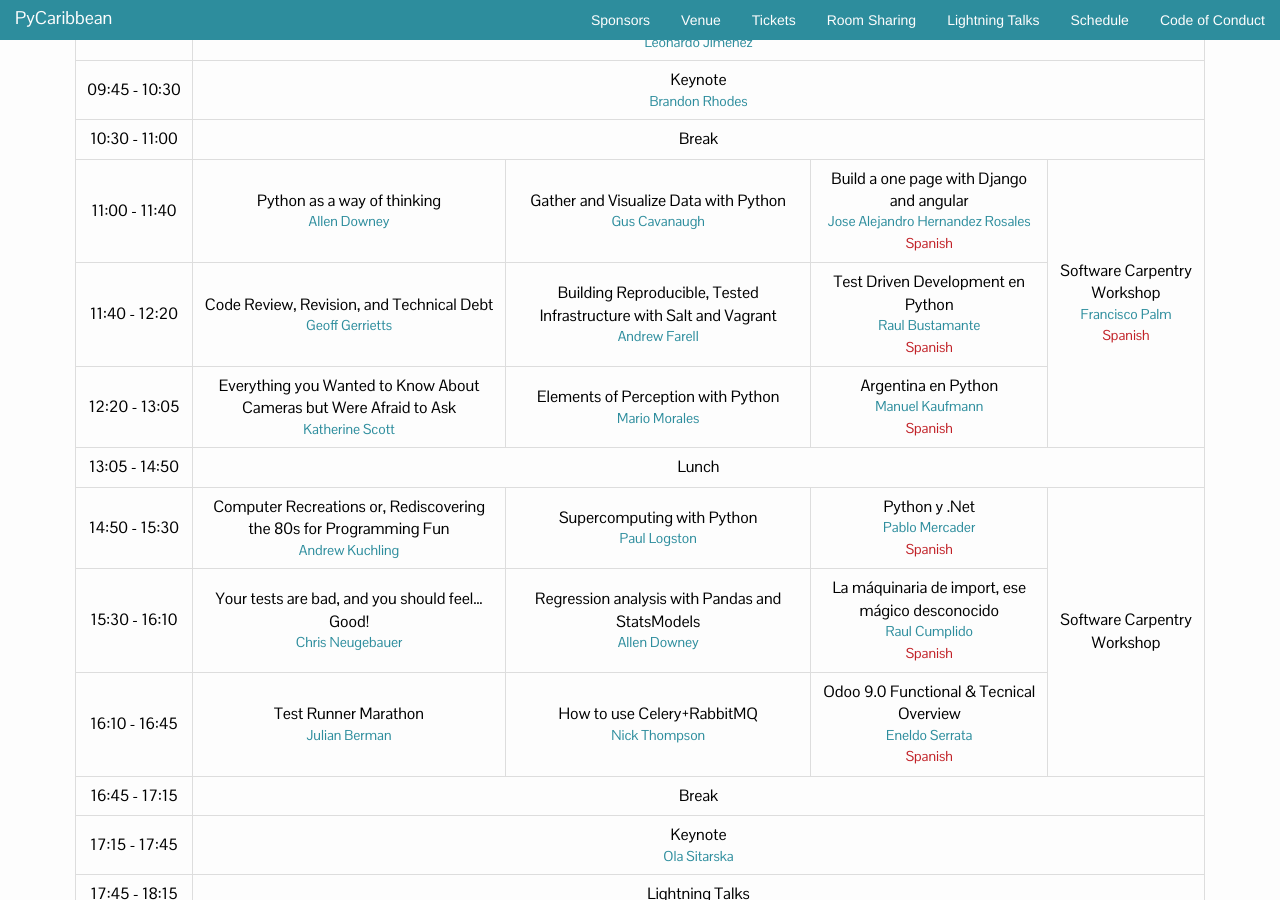
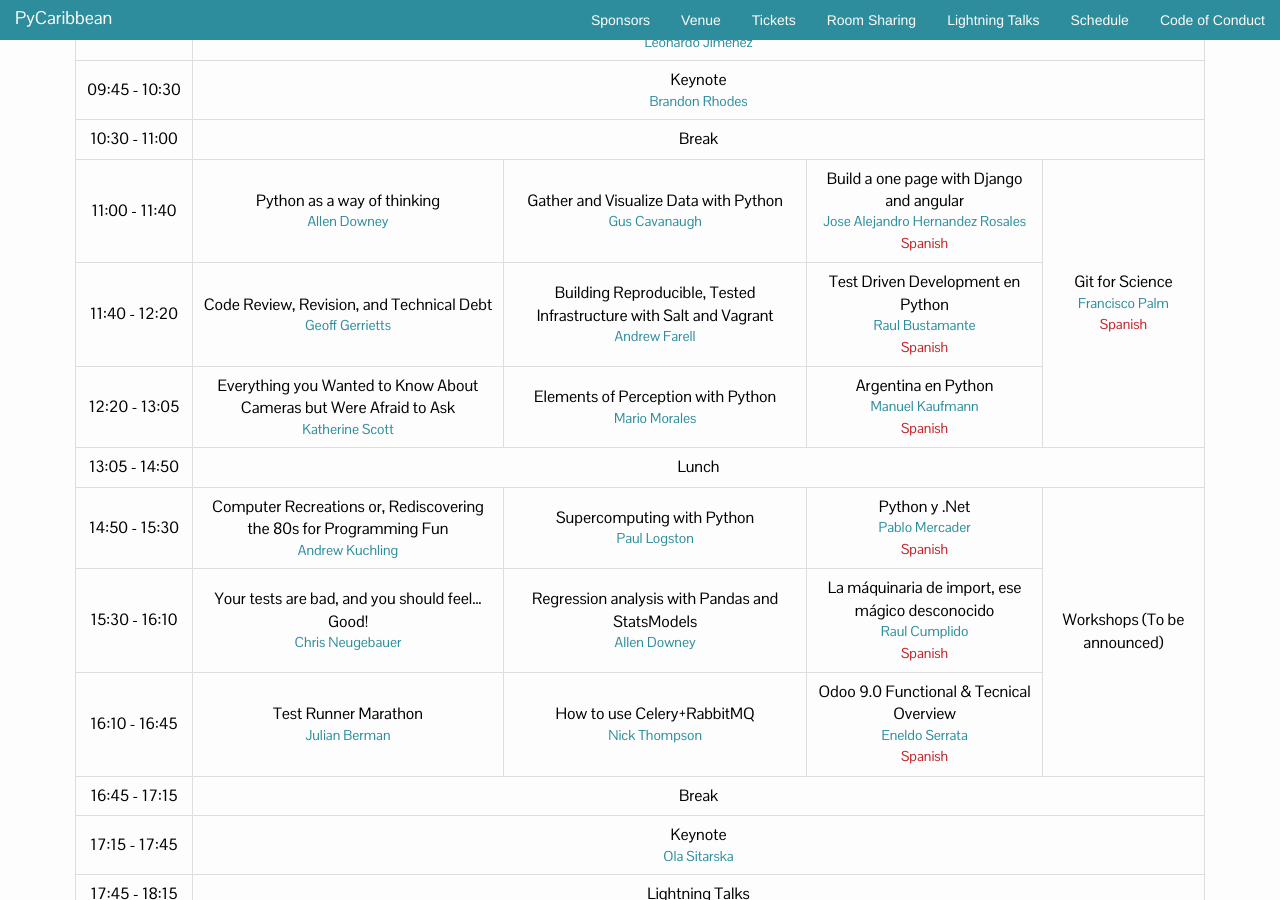
Before and after one commit to pycaribbean/pycaribbean.github.io, a Jekyll site: the page built from schedule.html, in a window 1280 px wide and 900 px high, scrolled down 366 px. Built offline with Jekyll 4.4.1, drawn with Linux system fonts in a browser that asks for light colours; nearby versions of some CDN libraries; library files that are not in the unit come from our copies.

Commit message:
Update schedule.html

```diff
--- a/schedule.html
+++ b/schedule.html
@@ -44,7 +44,7 @@
                 <td>Python as a way of thinking  <span class="speaker">Allen Downey</span></td>
                 <td>Gather and Visualize Data with Python <span class="speaker">Gus Cavanaugh</span></td>
                 <td>Build a one page with Django and angular  <span class="speaker">Jose Alejandro Hernandez Rosales</span> <span class="spanish">Spanish</span></td>
-                <td rowspan="3" class="uk-table-middle">Software Carpentry Workshop <span class="speaker">Francisco Palm</span><span class="spanish">Spanish</span></td>
+                <td rowspan="3" class="uk-table-middle">Git for Science <span class="speaker">Francisco Palm</span><span class="spanish">Spanish</span></td>
               </tr>
               <tr>
                 <td class="time">11:40 - 12:20</td>
@@ -67,7 +67,7 @@
                 <td>Computer Recreations or, Rediscovering the 80s for Programming Fun <span class="speaker">Andrew Kuchling</span></td>
                 <td>Supercomputing with Python  <span class="speaker">Paul Logston</span></td>
                 <td>Python y .Net  <span class="speaker">Pablo Mercader</span> <span class="spanish">Spanish</span></td>
-                <td rowspan="3" class="uk-table-middle">Software Carpentry Workshop</td>
+                <td rowspan="3" class="uk-table-middle">Workshops (To be announced)</td>
               </tr>
               <tr>
                 <td class="time">15:30 - 16:10</td>
```
